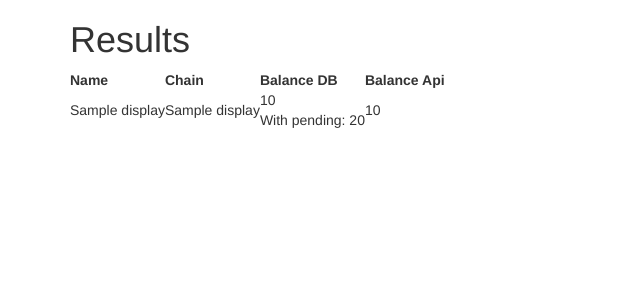
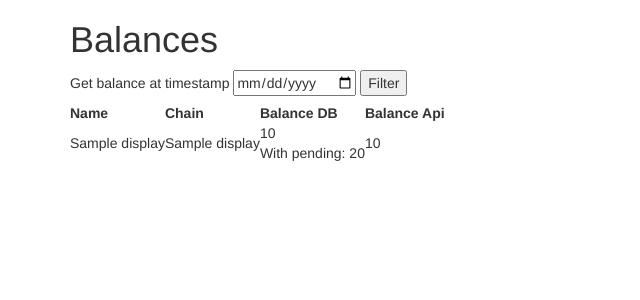
Before and after one commit to DistributedCollective/sovryn-bridge-monitor, a Python web app: template bridge_monitor/templates/balances.jinja2 in a window 1280 px wide. Shown: the part 20-320 px from the top of the page, without its empty margins (0-640 px from the left). Run offline with Jinja, Linux system fonts and the light colour scheme; the template is opened without the code that fills it: most values are stand-ins (such as "Sample title", 1, 10 or a date in 2020); some libraries are stand-ins or nearby versions.

Commit message:
Balances page get balance by timestamp

```diff
--- a/bridge_monitor/templates/balances.jinja2
+++ b/bridge_monitor/templates/balances.jinja2
@@ -1,8 +1,20 @@
 {% extends "layout.jinja2" %}
 
 {% block content %}
+
     <div class="content">
-        <h1>Results</h1>
+        <h1>Balances {{ ("at " + request.params.get("target_date")) if request.params.get("target_date") else '' }}</h1>
+        <form
+            style="margin-bottom: .5em;"
+            method="GET"
+            action="{{ request.current_route_path() }}"
+        >
+            Get balance at timestamp
+            <input type="date" name="target_date" value="{{ request.params.get("target_date") }}" placeholder="target date">
+            <button
+                type="submit"
+            >Filter</button>
+        </form>
         <table class="display-table">
             <tr>
                     <th>Name</th>
@@ -16,13 +28,13 @@
                     <td>{{ display.name }}</td>
                     <td>{{ display.chain_name }}</td>
                     <td>{{ display.balance_db }}
-                    {% if display.pending_total != 0 %}
+                    {% if display.pending_total != 0 and not target_date%}
                     <br/>
                     With pending: {{ display.balance_db + display.pending_total }}
                     {% endif %}
                     </td>
                     <td>
-                        {{ display.balance_api }}
+                        {{ display.balance_api if display.balance_api else 'N/A'}}
                     </td>
                 </tr>
 
```
Also changed, not shown: bridge_monitor/views/balances.py (+21 -7 lines).
